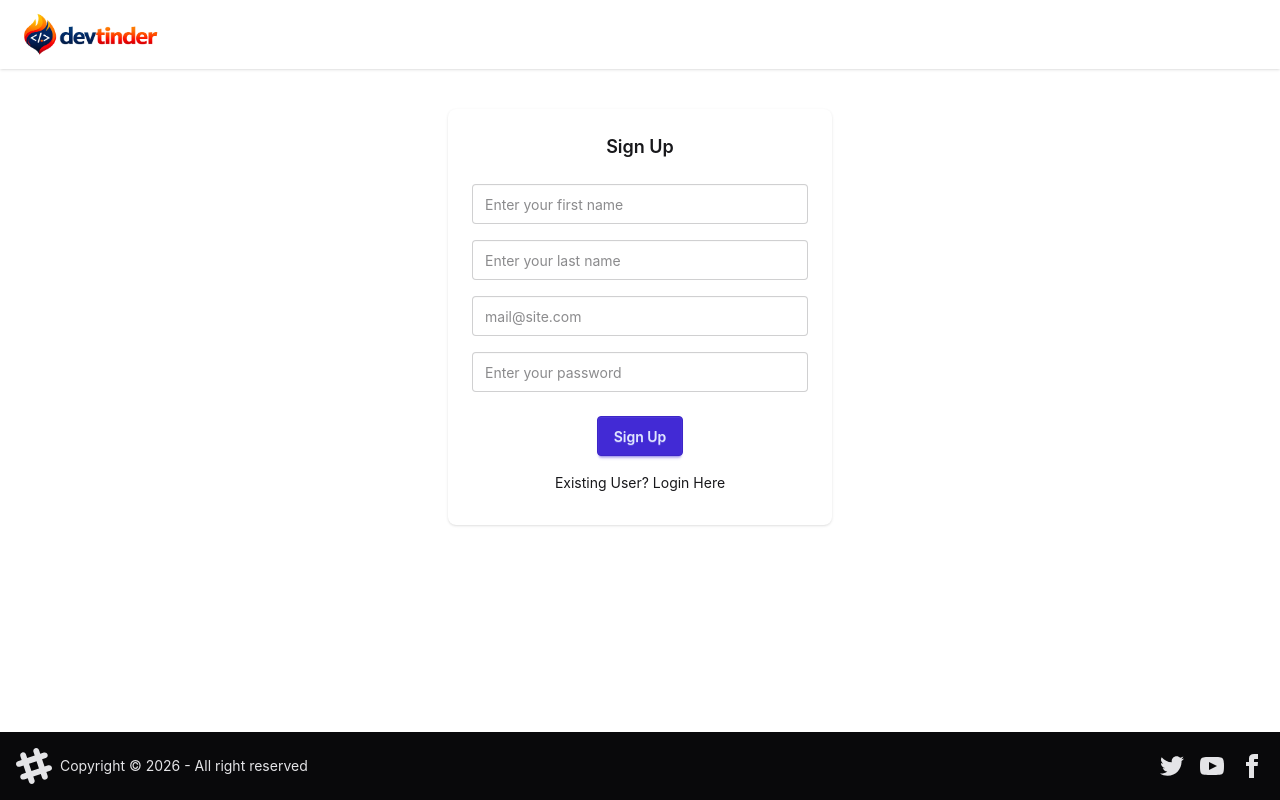
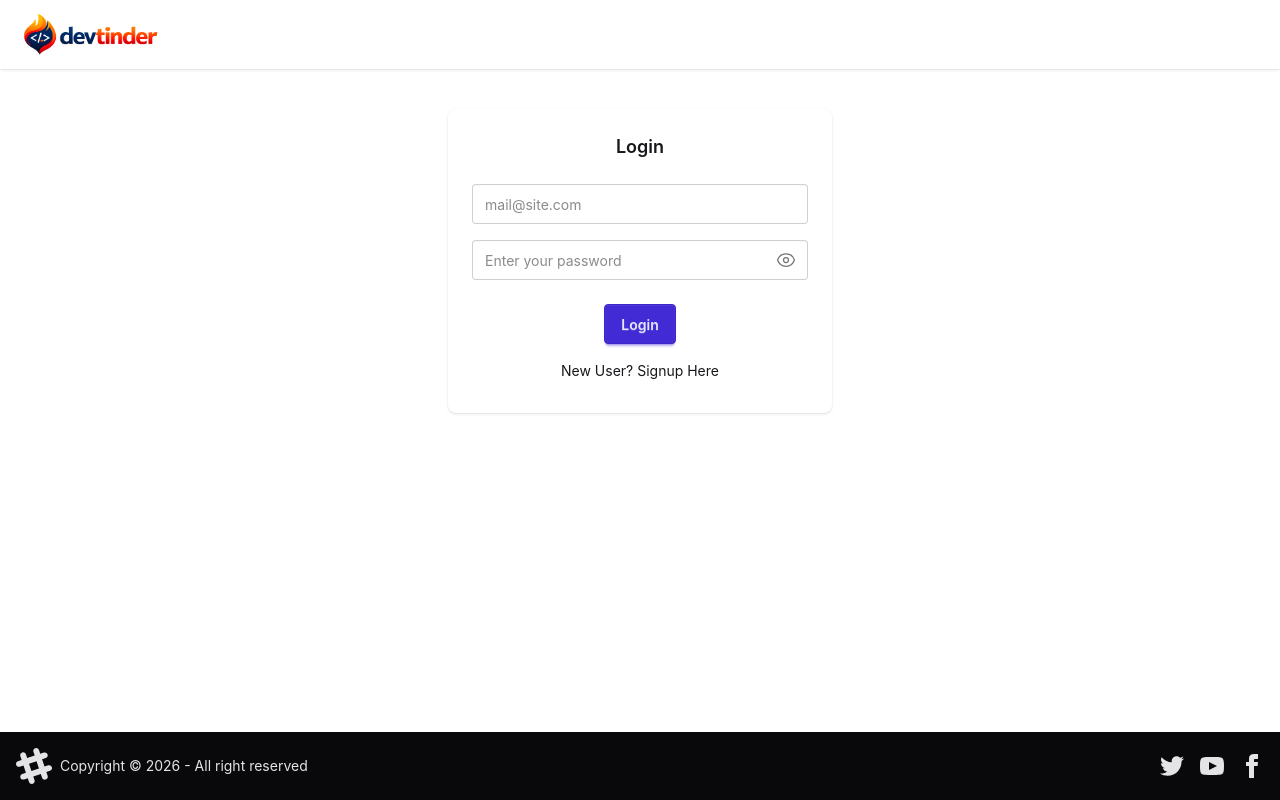
Before and after one commit to SnehalThakur18/devTinder-web, a React (Vite) app: page /login in a window 1280 px wide. Built offline with nearby package versions, Linux system fonts and the light colour scheme; no server answers.

Commit message:
Bug fixes

```diff
--- a/index.html
+++ b/index.html
@@ -4,9 +4,9 @@
     <meta charset="UTF-8" />
     <link rel="icon" type="image/svg+xml" href="/favicon.svg" />
     <meta name="viewport" content="width=device-width, initial-scale=1.0" />
-    <title>devtinder-web</title>
+    <title>DevTinder</title>
   </head>
-  <body>
+  <body class="base-content">
     <div id="root"></div>
     <script type="module" src="/src/main.jsx"></script>
   </body>
--- a/src/components/Connections.jsx
+++ b/src/components/Connections.jsx
@@ -46,7 +46,7 @@ const Connections = () => {
               <img
                 alt="photo"
                 className="w-20 h-20 rounded-full object-cover"
-                src={photoUrl}
+                src={photoUrl || null}
               />
             </div>
             <div className="text-center sm:text-left mx-4 flex-1">
--- a/src/components/EditProfile.jsx
+++ b/src/components/EditProfile.jsx
@@ -45,73 +45,66 @@ const EditProfile = ({ user }) => {
     <>
       <div className="flex flex-col lg:flex-row justify-center items-center my-10 px-4 gap-6">
         <div className="flex justify-center">
-          <div className="card bg-base-300 w-full max-w-sm shadow-xl">
+          <div className="card bg-base-300 w-96 shadow-xl">
             <div className="card-body">
               <h2 className="card-title justify-center">Edit Profile</h2>
               <div>
-                <label className="form-control w-full max-w-xs my-2">
-                  <div className="label">
-                    <span className="label-text">First Name:</span>
-                  </div>
+                <label className="floating-label my-6">
+                  <span>First Name</span>
                   <input
                     type="text"
+                    placeholder="First Name"
                     value={firstName}
-                    className="input input-bordered w-full max-w-xs"
+                    className="input input-md w-full text-base-content focus:outline-none"
                     onChange={(e) => setFirstName(e.target.value)}
                   />
                 </label>
-                <label className="form-control w-full max-w-xs my-2">
-                  <label className="form-control w-full max-w-xs my-2">
-                    <div className="label">
-                      <span className="label-text">Last Name:</span>
-                    </div>
+                <label className="floating-label my-6">
+                  <span>Last Name</span>
                   <input
                     type="text"
+                    placeholder="Last Name"
                     value={lastName}
-                      className="input input-bordered w-full max-w-xs"
+                    className="input input-md w-full text-base-content focus:outline-none"
                     onChange={(e) => setLastName(e.target.value)}
                   />
                 </label>
-                  <div className="label">
-                    <span className="label-text">Photo URL :</span>
-                  </div>
+                <label className="floating-label my-6">
+                  <span>Photo URL</span>
                   <input
                     type="text"
+                    placeholder="Photo URL"
                     value={photoUrl}
-                    className="input input-bordered w-full max-w-xs"
+                    className="input input-md w-full text-base-content focus:outline-none"
                     onChange={(e) => setPhotoUrl(e.target.value)}
                   />
                 </label>
-                <label className="form-control w-full max-w-xs my-2">
-                  <div className="label">
-                    <span className="label-text">Age:</span>
-                  </div>
+                <label className="floating-label my-6">
+                  <span>Age</span>
                   <input
                     type="text"
+                    placeholder="Age"
                     value={age}
-                    className="input input-bordered w-full max-w-xs"
+                    className="input input-md w-full text-base-content focus:outline-none"
                     onChange={(e) => setAge(e.target.value)}
                   />
                 </label>
-                <label className="form-control w-full max-w-xs my-2">
-                  <div className="label">
-                    <span className="label-text">Gender:</span>
-                  </div>
+                <label className="floating-label my-6">
+                  <span>Gender</span>
                   <input
                     type="text"
+                    placeholder="Gender"
                     value={gender}
-                    className="input input-bordered w-full max-w-xs"
+                    className="input input-md w-full text-base-content focus:outline-none"
                     onChange={(e) => setGender(e.target.value)}
                   />
                 </label>
-                <label className="form-control w-full max-w-xs my-2">
-                  <div className="label">
-                    <span className="label-text">About:</span>
-                  </div>
-                  <input
-                    type="text"
+                <label className="floating-label my-6">
+                  <span>About</span>
+                  <textarea
+                    className="textarea w-full text-base-content focus:outline-none resize-none"
+                    placeholder="About"
                     value={about}
-                    className="input input-bordered w-full max-w-xs"
                     onChange={(e) => setAbout(e.target.value)}
                   />
                 </label>
--- a/src/components/Login.jsx
+++ b/src/components/Login.jsx
@@ -11,7 +11,8 @@ const Login = () => {
   const [email, setEmail] = useState("");
   const [password, setPassword] = useState("");
   const [error, setError] = useState("");
-  const [isLoginForm, setIsLoginForm] = useState(false);
+  const [isLoginForm, setIsLoginForm] = useState(true);
+  const [showPassword, setShowPassword] = useState(false);
   const dispatch = useDispatch();
   const navigate = useNavigate();
 
@@ -91,13 +92,57 @@ const Login = () => {
 
             <label className="floating-label my-4">
               <span>Password</span>
-              <input
-                type="password"
-                placeholder="Enter your password"
-                className="input input-md w-full text-base-content focus:outline-none"
-                value={password}
-                onChange={(e) => setPassword(e.target.value)}
-              />
+              <div className="relative w-full">
+                <input
+                  type={showPassword ? "text" : "password"}
+                  placeholder="Enter your password"
+                  className="input input-md w-full text-base-content focus:outline-none pr-10"
+                  value={password}
+                  onChange={(e) => setPassword(e.target.value)}
+                />
+                <button
+                  type="button"
+                  className="absolute right-3 top-1/2 -translate-y-1/2 text-base-content/60 hover:text-base-content"
+                  onClick={() => setShowPassword(!showPassword)}
+                >
+                  {showPassword ? (
+                    <svg
+                      xmlns="http://www.w3.org/2000/svg"
+                      fill="none"
+                      viewBox="0 0 24 24"
+                      strokeWidth={1.5}
+                      stroke="currentColor"
+                      className="w-5 h-5"
+                    >
+                      <path
+                        strokeLinecap="round"
+                        strokeLinejoin="round"
+                        d="M3.98 8.223A10.477 10.477 0 0 0 1.934 12c1.292 4.338 5.31 7.5 10.066 7.5.993 0 1.953-.138 2.863-.395M6.228 6.228A10.451 10.451 0 0 1 12 4.5c4.756 0 8.773 3.162 10.065 7.498a10.522 10.522 0 0 1-4.293 5.774M6.228 6.228 3 3m3.228 3.228 3.65 3.65m7.894 7.894L21 21m-3.228-3.228-3.65-3.65m0 0a3 3 0 1 0-4.243-4.243m4.242 4.242L9.88 9.88"
+                      />
+                    </svg>
+                  ) : (
+                    <svg
+                      xmlns="http://www.w3.org/2000/svg"
+                      fill="none"
+                      viewBox="0 0 24 24"
+                      strokeWidth={1.5}
+                      stroke="currentColor"
+                      className="w-5 h-5"
+                    >
+                      <path
+                        strokeLinecap="round"
+                        strokeLinejoin="round"
+                        d="M2.036 12.322a1.012 1.012 0 0 1 0-.639C3.423 7.51 7.36 4.5 12 4.5c4.638 0 8.573 3.007 9.963 7.178.07.207.07.431 0 .639C20.577 16.49 16.64 19.5 12 19.5c-4.638 0-8.573-3.007-9.963-7.178Z"
+                      />
+                      <path
+                        strokeLinecap="round"
+                        strokeLinejoin="round"
+                        d="M15 12a3 3 0 1 1-6 0 3 3 0 0 1 6 0Z"
+                      />
+                    </svg>
+                  )}
+                </button>
+              </div>
             </label>
           </div>
           {error && <p className="text-red-500 text-sm text-center">{error}</p>}
--- a/src/components/NavBar.jsx
+++ b/src/components/NavBar.jsx
@@ -33,7 +33,7 @@ const NavBar = () => {
               className="btn btn-ghost btn-circle avatar"
             >
               <div className="w-10 rounded-full">
-                <img alt="User Avatar" src={user?.photoUrl} />
+                <img alt="User Avatar" src={user?.photoUrl || null} />
               </div>
             </div>
             <ul
--- a/src/components/Requests.jsx
+++ b/src/components/Requests.jsx
@@ -55,7 +55,7 @@ const Requests = () => {
               <img
                 alt="photo"
                 className="w-20 h-20 rounded-full object-cover"
-                src={photoUrl}
+                src={photoUrl || null}
               />
             </div>
             <div className="text-center sm:text-left mx-4 flex-1">
--- a/src/components/UserCard.jsx
+++ b/src/components/UserCard.jsx
@@ -17,9 +17,9 @@ const UserCard = ({ user }) => {
     dispatch(removeUserFromFeed(userId));
   };
   return (
-    <div className="card bg-base-100 w-full max-w-sm shadow-sm">
+    <div className="card bg-base-100 w-96 shadow-sm">
       <figure>
-        <img src={photoUrl} alt="Profile Picture" />
+        <img src={photoUrl || null} alt="Profile Picture" />
       </figure>
       <div className="card-body">
         <h2 className="card-title">{firstName + " " + lastName}</h2>
```
Lines whose indentation alone changed are shown as unchanged.
